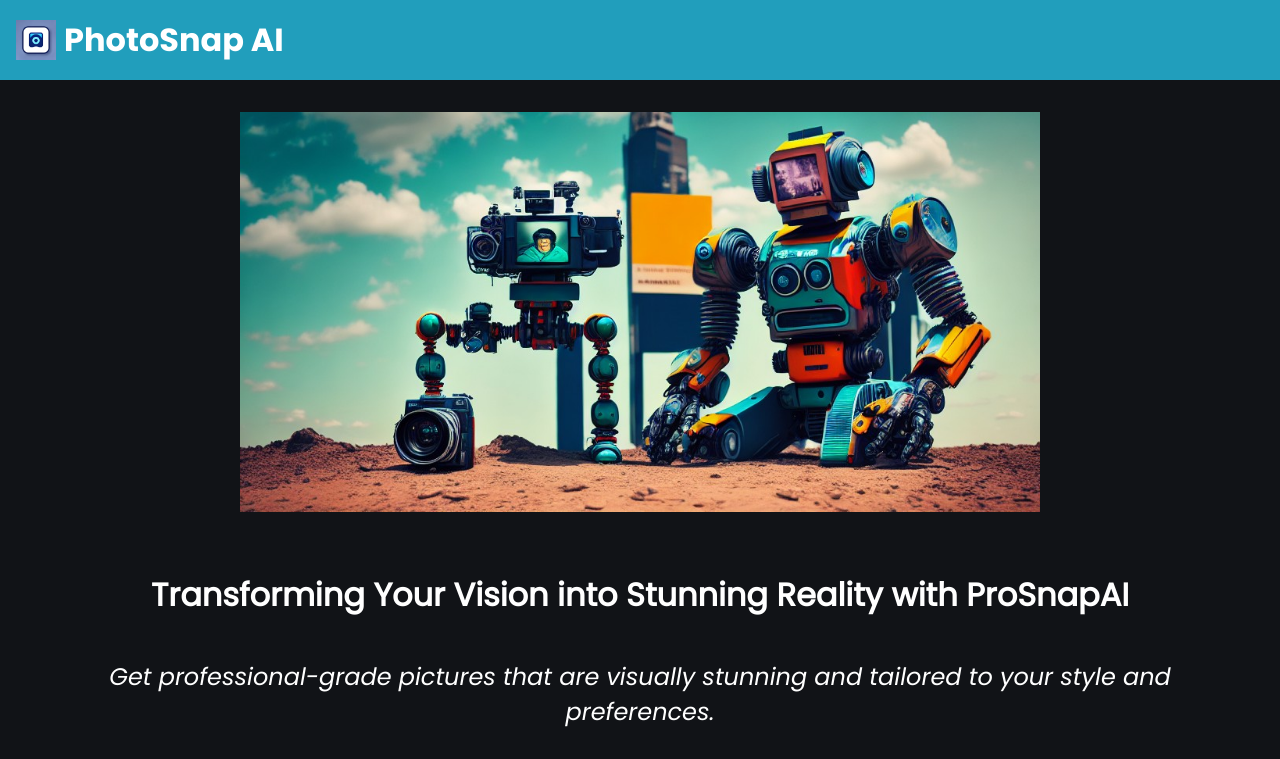
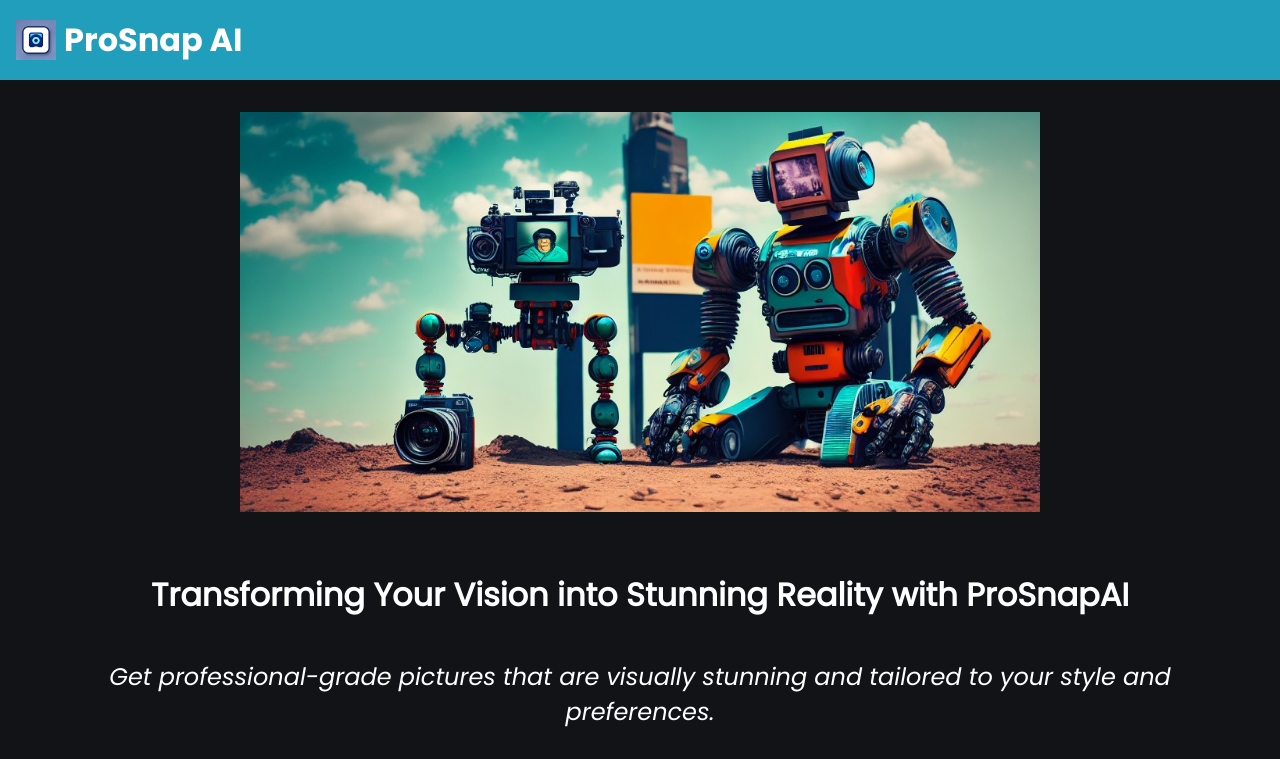
Before and after one commit to AyushUnleashed/ProSnapAI, a React (Create React App) app: page / in a window 1280 px wide. Shown: the top 759 px of the page. Built offline with nearby package versions, Linux system fonts and the light colour scheme.

Commit message:
corrected spelling of Startup

```diff
--- a/src/App.js
+++ b/src/App.js
@@ -29,7 +29,7 @@
       <header className="App-header">
       <div className="logo-container">
           <img src={logo} className="App-logo" alt="logo" />
-          <h1 className="App-title">PhotoSnap AI</h1>
+          <h1 className="App-title">ProSnap AI</h1>
         </div>
       </header>
       <main className="App-main">
```
